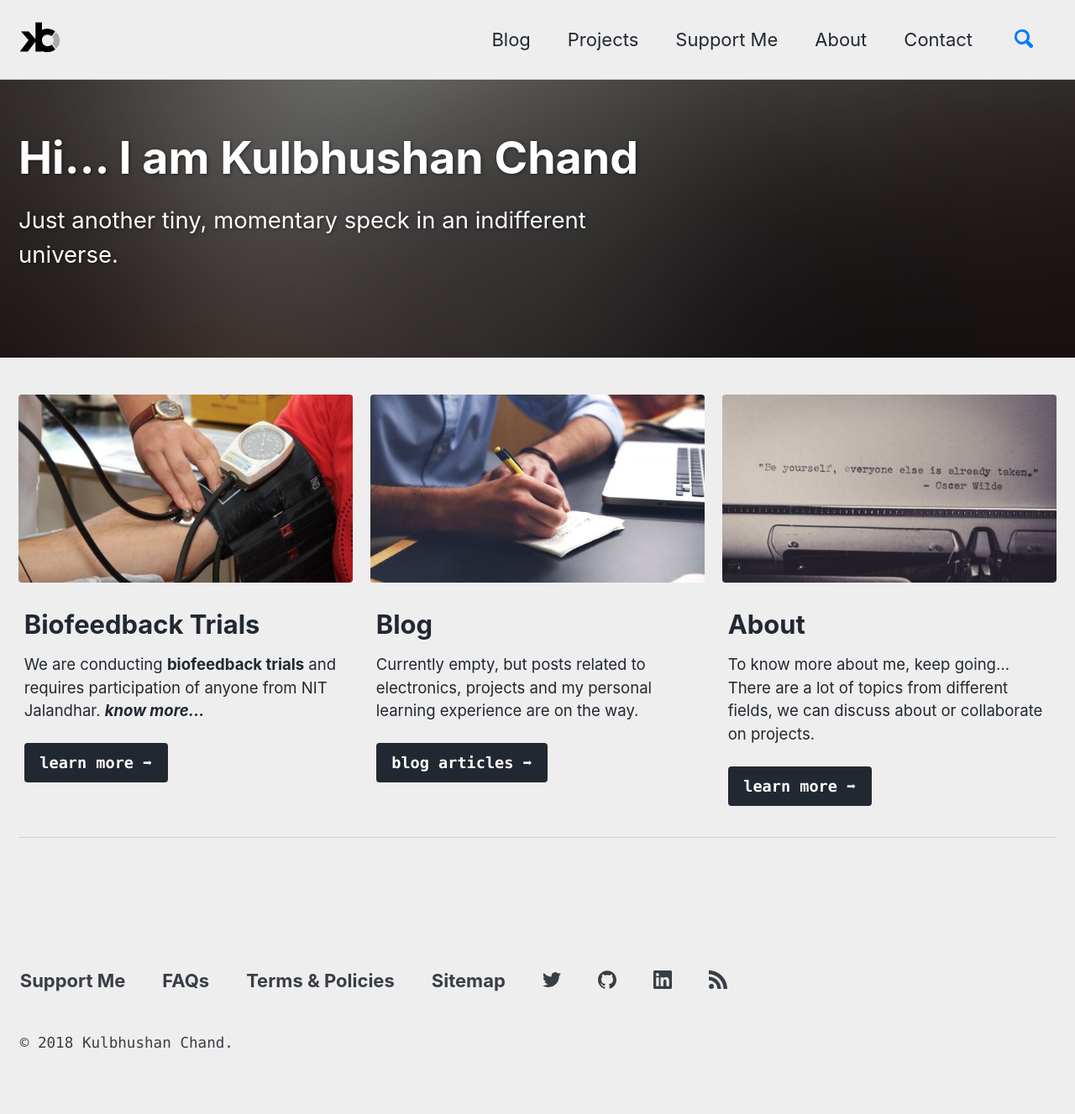
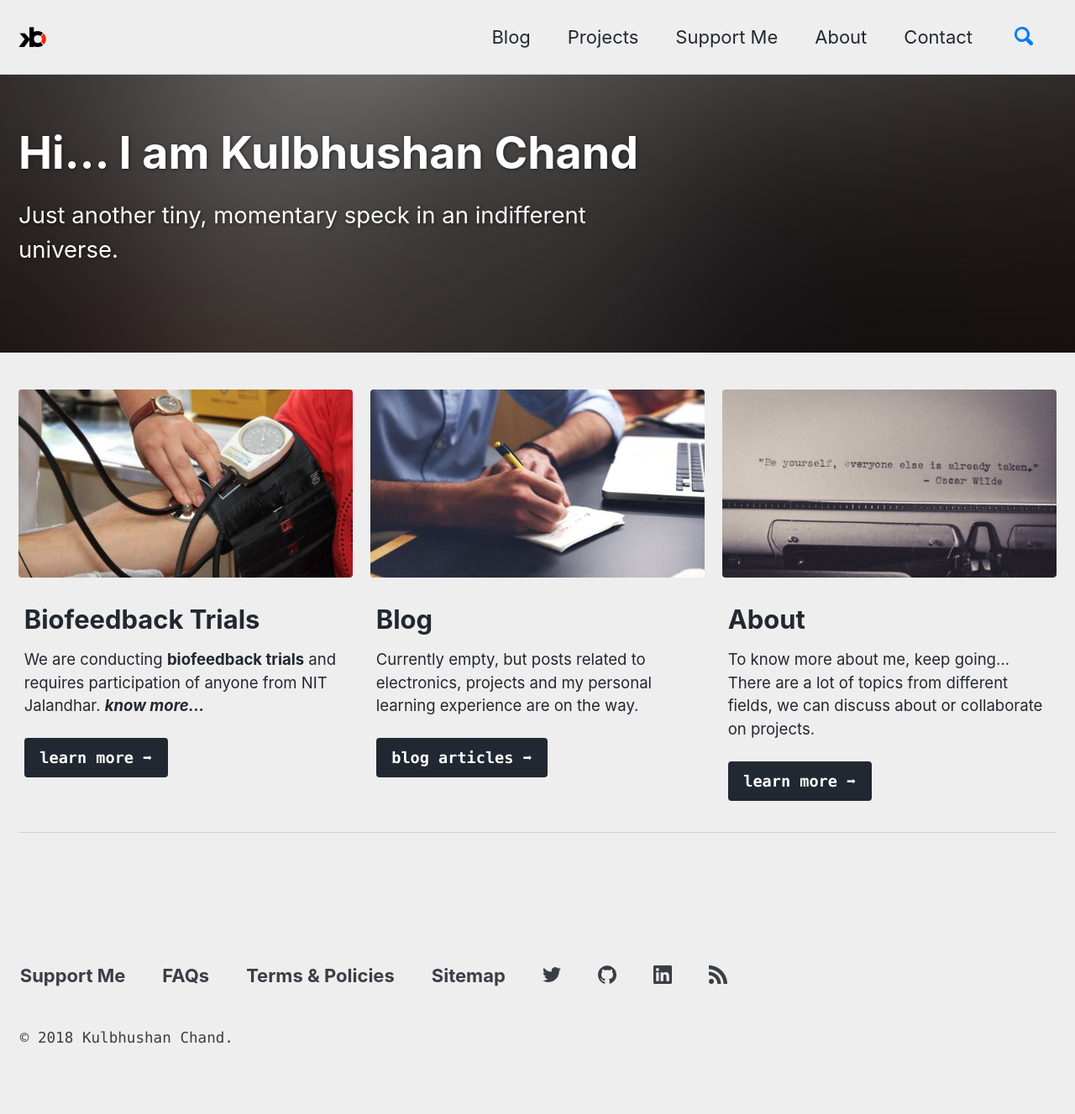
Before and after one commit to kulbhushanchand/kulbhushanchand.github.io-v2, a Jekyll site: the page built from _pages/main/home.md, in a window 1280 px wide. Shown: the whole page at 84% size. Built offline with Jekyll 4.4.1, drawn with Linux system fonts in a browser that asks for light colours; cached includes are drawn as plain includes; comment, search, counter and statistics services are not loaded; a style sheet for code colours, icons or effects is not loaded.

Commit message:
Updated logo

```diff
--- a/_config.yml
+++ b/_config.yml
@@ -100,7 +100,7 @@ facebook:
   username               : &facebook "chandkulbhushan"
   app_id                 :
   publisher              :
-og_image                 : "/assets/images/pages/main/site-logo.png" # Open Graph/Twitter default site image
+og_image                 : "/assets/images/pages/main/kbc-logo-colored.png" # Open Graph/Twitter default site image
 # For specifying social profiles
 # - https://developers.google.com/structured-data/customize/social-profiles
 social:
--- a/_includes/head/custom.html
+++ b/_includes/head/custom.html
@@ -7,7 +7,7 @@
 <link rel="manifest" href="/assets/favicon/site.webmanifest">
 <link rel="mask-icon" href="/assets/favicon/safari-pinned-tab.svg" color="#5bbad5">
 <link rel="shortcut icon" href="/assets/favicon/favicon.ico">
-<meta name="msapplication-TileColor" content="#2b5797">
+<meta name="msapplication-TileColor" content="#da532c">
 <meta name="msapplication-config" content="/assets/favicon/browserconfig.xml">
 <meta name="theme-color" content="#ffffff">
 <!-- end custom head snippets -->
--- a/_includes/masthead.html
+++ b/_includes/masthead.html
@@ -2,7 +2,7 @@
   <div class="masthead__inner-wrap">
     <div class="masthead__menu">
       <nav id="site-nav" class="greedy-nav">
-        <a class="site-title" href="{{ '/' | relative_url }}"><img src="/assets/images/pages/main/site-logo-masthead.png"></a>
+        <a class="site-title" href="{{ '/' | relative_url }}"><img src="/assets/images/pages/main/kbc-logo-colored-masthead.png"></a>
         <ul class="visible-links">
           {%- for link in site.data.navigation.main -%}
             {%- if link.url contains '://' -%}
--- a/assets/favicon/browserconfig.xml
+++ b/assets/favicon/browserconfig.xml
@@ -3,7 +3,7 @@
     <msapplication>
         <tile>
             <square150x150logo src="/assets/favicon/mstile-150x150.png"/>
-            <TileColor>#2b5797</TileColor>
+            <TileColor>#da532c</TileColor>
         </tile>
     </msapplication>
 </browserconfig>
```
Also changed, not shown: assets/favicon/android-chrome-192x192.png, assets/favicon/android-chrome-512x512.png, assets/favicon/apple-touch-icon.png, assets/favicon/favicon-16x16.png, assets/favicon/favicon-32x32.png, assets/favicon/favicon.ico, assets/favicon/mstile-150x150.png, assets/favicon/safari-pinned-tab.svg, assets/images/pages/main/kbc-logo-colored-masthead.png (added), assets/images/pages/main/kbc-logo-colored.png (added), assets/images/pages/main/kbc-logo-greyscaled-masthead.png (added), assets/images/pages/main/kbc-logo-greyscaled.png (added), assets/images/pages/main/site-logo-masthead.png (deleted), assets/images/pages/main/site-logo.png (deleted).
